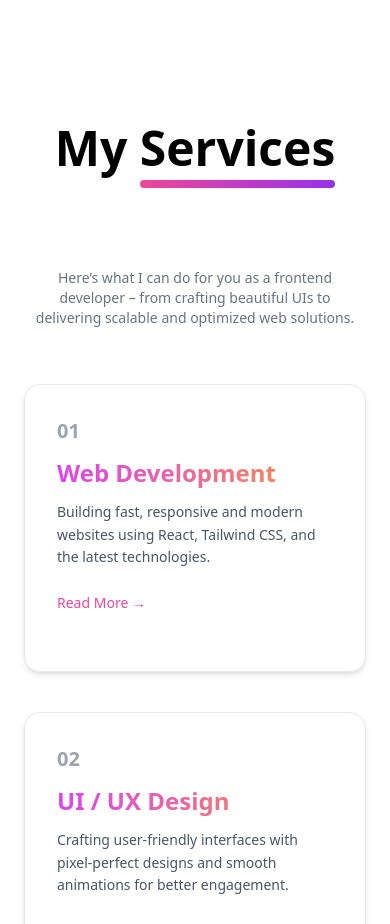
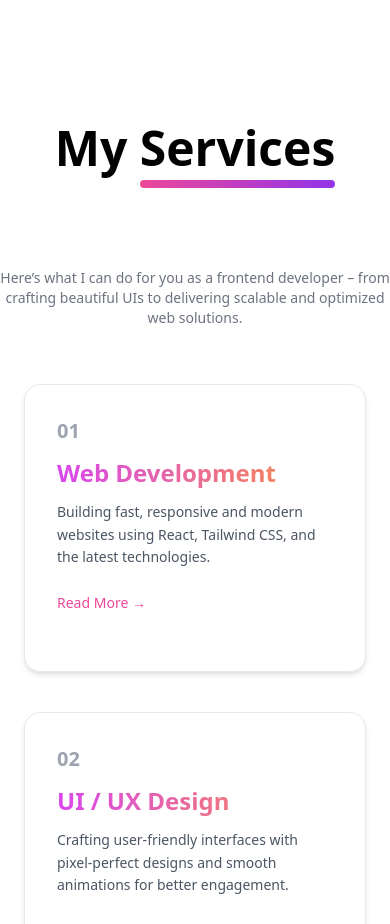
Before and after one commit to code-virus/portfolio_abhishek_kumar, a React (Vite) app: page / in a window 390 px wide. Shown: the part 2540-3464 px from the top of the page. Built offline with nearby package versions, Linux system fonts and the light colour scheme.

Commit message:
update something

```diff
--- a/components/Service.jsx
+++ b/components/Service.jsx
@@ -135,7 +135,7 @@ export default function Services() {
   return (
     <section id="services" className="bg-white min-h-screen text-black py-20">
       {/* heading */}
-      <div className="text-center px-8 mb-14 ">
+      <div className="text-center md:px-8 mb-14 ">
         <h2 className="text-5xl md:text-6xl font-extrabold mb-24">
           My{" "}
           <span className="relative">
--- a/components/Skills.jsx
+++ b/components/Skills.jsx
@@ -56,7 +56,7 @@ export default function Portfolio() {
       transition={{ duration: 0.3 }}
       className="fixed inset-0 flex items-center justify-center bg-black bg-opacity-70 z-50"
     >
-      <div className="relative bg-black rounded-lg shadow-2xl overflow-hidden w-[95%] h-[40vh]">
+      <div className="relative bg-black rounded-lg shadow-2xl overflow-hidden w-[95%] h-[40vh] md:h-[70vh]">
   {/* Close Button */}
   <button
     onClick={() => setActiveWork(null)}
@@ -75,6 +75,7 @@ export default function Portfolio() {
     className="w-full h-full object-cover z-0"
   />
 </div>
+
     </motion.div>
   )}
 </AnimatePresence>
```
Lines whose indentation alone changed are shown as unchanged.
